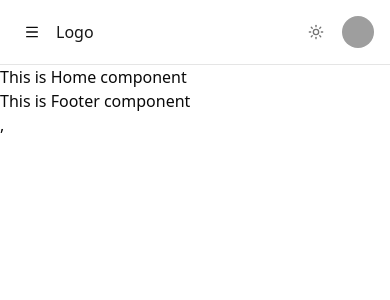
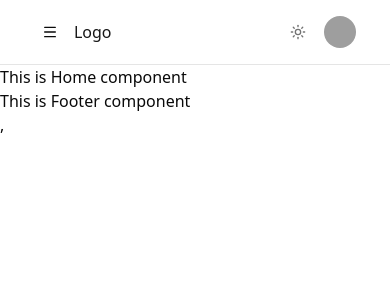
Before and after one commit to abdullah107189/Ride-Booking-System-Frontend, a React (Vite) app: page / in a window 390 px wide. Shown: the top 300 px of the page. Built offline with nearby package versions, Linux system fonts and the light colour scheme; grey boxes are pictures that could not be loaded.

Commit message:
create mxw for better widht maintain

```diff
--- a/src/components/comp-577.tsx
+++ b/src/components/comp-577.tsx
@@ -24,7 +24,7 @@ const navigationLinks = [
 export default function NavbarOrigin() {
   return (
     <header className="border-b px-4 md:px-6">
-      <div className="flex h-16 items-center justify-between gap-4">
+      <div className="wmx flex h-16 items-center justify-between gap-4">
         {/* Left side */}
         <div className="flex items-center gap-2">
           {/* Mobile menu trigger */}
--- a/src/components/shared/Navbar.tsx
+++ b/src/components/shared/Navbar.tsx
@@ -1,9 +1,5 @@
 import NavbarOrigin from "../comp-577";
 
 export default function Navbar() {
-  return (
-    <div>
-      <NavbarOrigin></NavbarOrigin>
-    </div>
-  );
+  return <NavbarOrigin></NavbarOrigin>;
 }
--- a/src/index.css
+++ b/src/index.css
@@ -118,3 +118,6 @@
     @apply bg-background text-foreground;
   }
 }
+.wmx {
+  @apply max-w-[90%] md:max-w-5xl lg:max-w-7xl xl:max-w-[1440px] mx-auto;
+}
```
